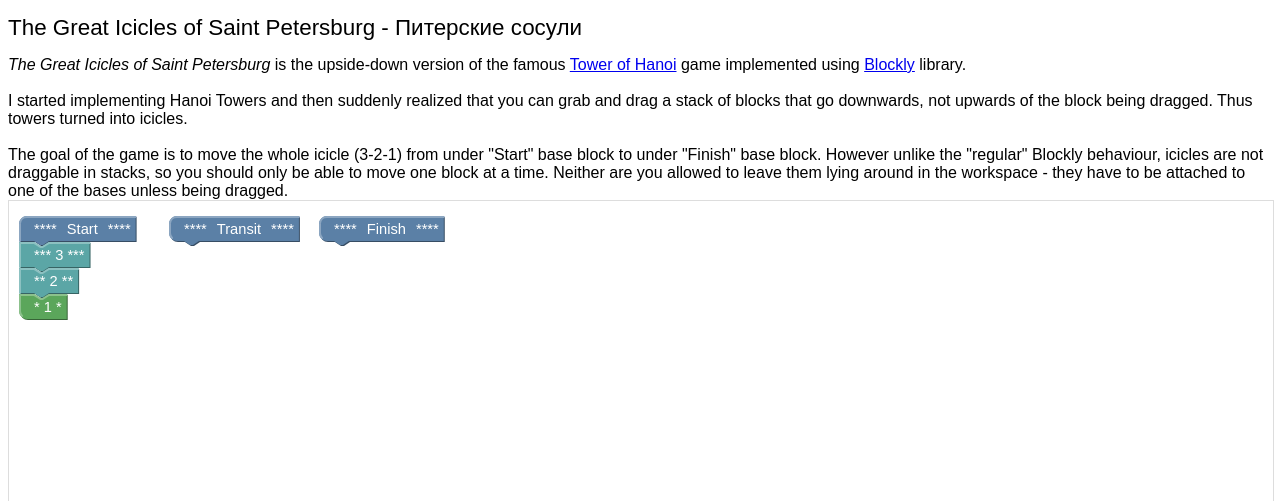
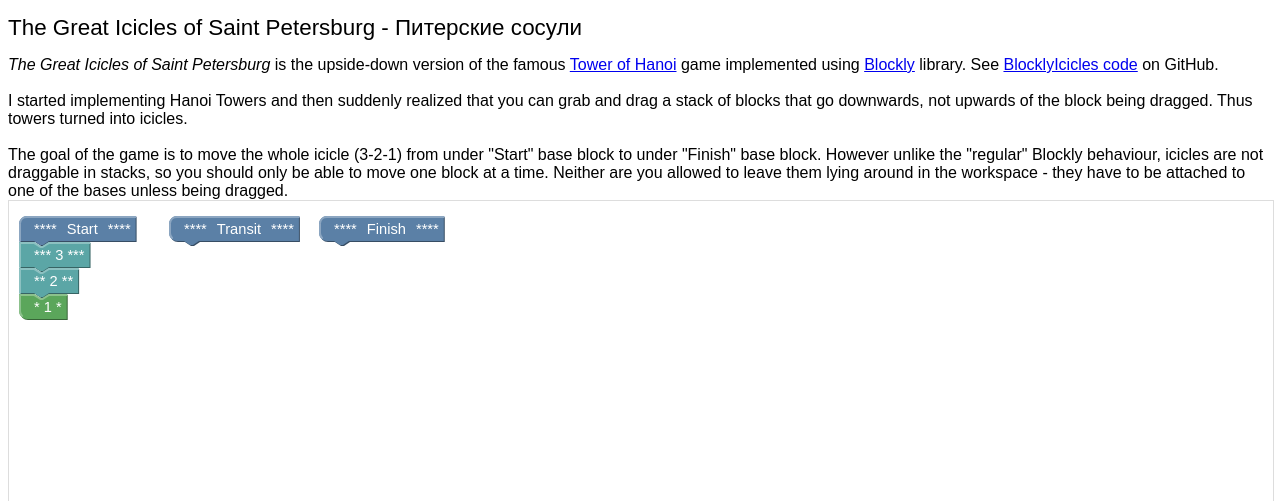
Before and after one commit to ens-lg4/BlocklyIcicles, a plain HTML site: page index.html in a window 1280 px wide. Shown: the top 501 px of the page. Drawn offline with Linux system fonts and the light colour scheme.

Commit message:
added a link back to the code

```diff
--- a/index.html
+++ b/index.html
@@ -25,7 +25,7 @@
 <body>
 
     <h1>The Great Icicles of Saint Petersburg - Питерские сосули</h1>
-    <i>The Great Icicles of Saint Petersburg</i> is the upside-down version of the famous <a href=http://en.wikipedia.org/wiki/Tower_of_Hanoi>Tower of Hanoi</a> game implemented using <a href=https://developers.google.com/blockly/>Blockly</a> library.<br/><br/>
+    <i>The Great Icicles of Saint Petersburg</i> is the upside-down version of the famous <a href=http://en.wikipedia.org/wiki/Tower_of_Hanoi>Tower of Hanoi</a> game implemented using <a href=https://developers.google.com/blockly/>Blockly</a> library. See <a href=https://github.com/ens-lg4/BlocklyIcicles/>BlocklyIcicles code</a> on GitHub.<br/><br/>
 
     I started implementing Hanoi Towers and then suddenly realized that you can grab and drag a stack of blocks that go downwards, not upwards of the block being dragged.
     Thus towers turned into icicles.<br/><br/>
```
